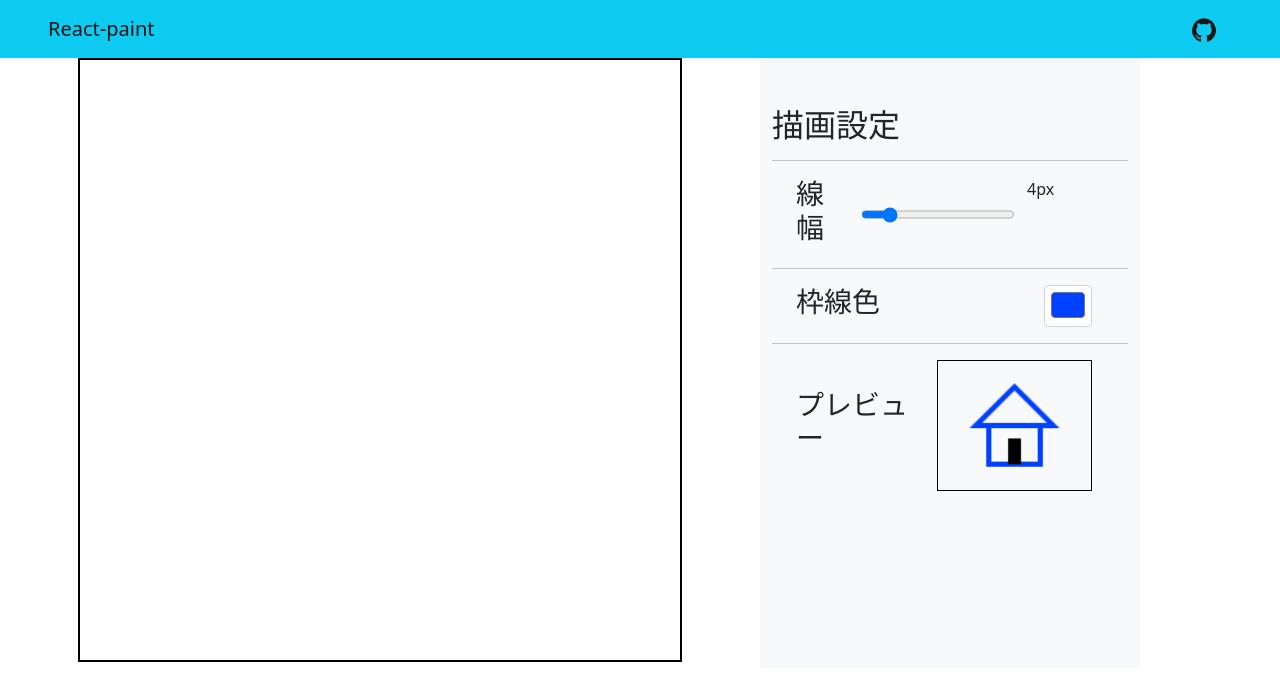
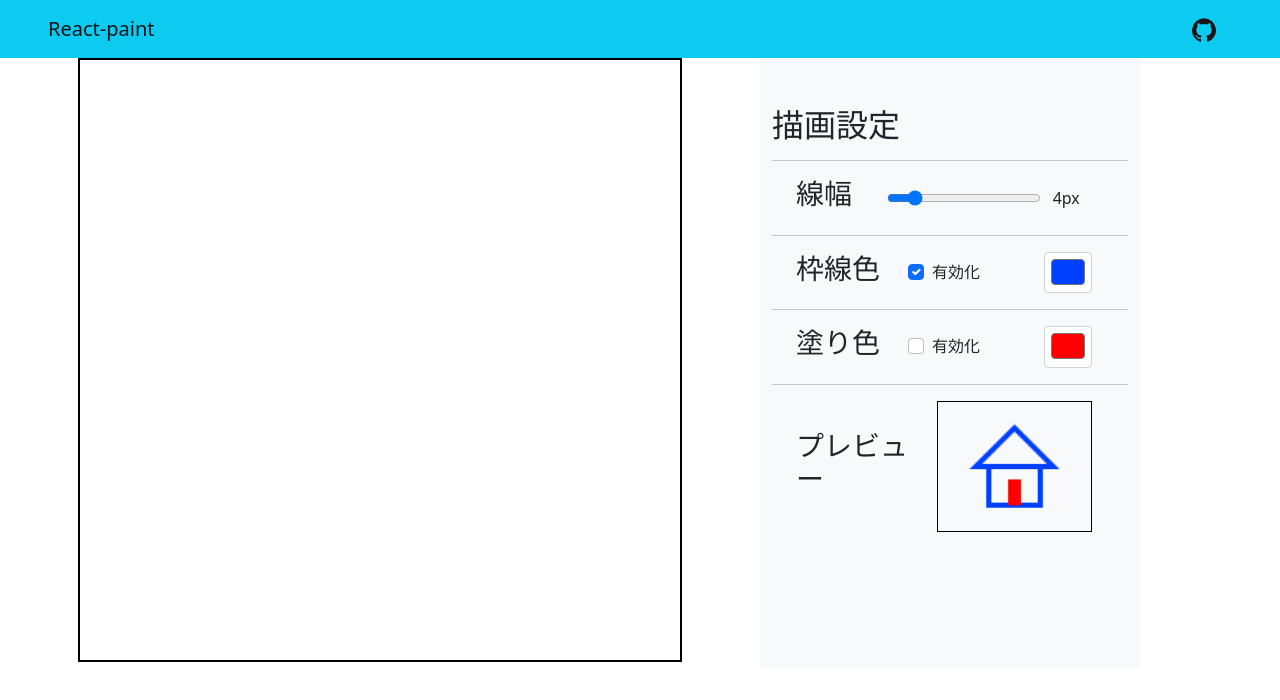
Before and after one commit to kotodu/react-paint, a React (Create React App) app: page / in a window 1280 px wide. Shown: the top 700 px of the page. Built offline with nearby package versions, Linux system fonts and the light colour scheme.

Commit message:
✨塗り色の導入と有効化の導入

```diff
--- a/src/App.jsx
+++ b/src/App.jsx
@@ -27,13 +27,26 @@ class App extends React.Component {
              * @default "#0040FF"
              * @description 既定値を参照する
              */
-            lineColor: APP.LINE_COLOR
+            lineColor: APP.LINE_COLOR,
+
+            /**
+             * @property {string} 塗り色
+             * @default "#FF0000"
+             * @description 既定値を参照する
+             */
+            fillColor: APP.FILL_COLOR,
+
+            strokeLine: true,
+            strokeRect: false
         }
     }
 
     render() {
         const lineWidth = this.state.lineWidth;
         const lineColor = this.state.lineColor;
+        const fillColor = this.state.fillColor;
+        const strokeLine = this.state.strokeLine;
+        const strokeRect = this.state.strokeRect;
 
         // 上部バー
         const topbar = (
@@ -54,6 +67,9 @@ class App extends React.Component {
             <RightBar
                 lineColor={lineColor}
                 lineWidth={lineWidth}
+                fillColor={fillColor}
+                isStrokeLine={strokeLine}
+                isStrokeRect={strokeRect}
                 setLineWidth={(newWidth) => {
                     this.setState({
                         lineWidth: newWidth
@@ -63,6 +79,21 @@ class App extends React.Component {
                     this.setState({
                         lineColor: newColor
                     });
+                }}
+                setFillColor={(newColor) => {
+                    this.setState({
+                        fillColor: newColor
+                    });
+                }}
+                changeCheckStrokeLine={() => {
+                    this.setState({
+                        strokeLine: !this.state.strokeLine
+                    });
+                }}
+                changeCheckStrokeRect={() => {
+                    this.setState({
+                        strokeRect:!this.state.strokeRect
+                    })
                 }}
             />
         );
--- a/src/components/ColorPicker.jsx
+++ b/src/components/ColorPicker.jsx
@@ -13,9 +13,14 @@ import React from "react";
  * @param {any} props
  * @returns {JSX.Element}
  */
-const ColorPicker = (props) => {
-    // 引数からの受け取り
-    const color = props.color;
+const ColorPicker = ({
+    color,
+    setColor,
+    id,
+    label,
+    isStroke,
+    changeCheckStroke
+}) => {
 
     // label
     const pickerLabel = (
@@ -23,25 +28,48 @@ const ColorPicker = (props) => {
             className="form-label col"
         >
             <label
-                htmlFor="color-picker"
+                htmlFor={id}
             >
-                枠線色
+                {label}
             </label>
         </h3>
     );
+
+    // 有効化チェックボックス
+    const strokeCheck = (
+        <div
+            className="form-check col align-self-center"
+        >
+            <input
+                className="form-check-input"
+                type="checkbox"
+                checked={isStroke}
+                id={"check-" + id}
+                onChange={() => {
+                    changeCheckStroke();
+                }}
+            />
+            <label
+                className="form-check-label"
+                htmlFor={"check-"+id}
+            >
+                有効化
+            </label>
+        </div>
+    )
 
     // picker本体
     const pickerInput = (
         <input
             type="color"
             className="form-control form-control-color col"
-            id="color-picker"
+            id={id}
             value={color}
             title="Choose your color"
             onChange={(e) => {
                 // 新たな色を上位コンポーネントへ渡す
                 const newColor = e.target.value;
-                props.setColor(newColor);
+                setColor(newColor);
             }}
         />
     );
@@ -53,6 +81,7 @@ const ColorPicker = (props) => {
             className="container row"
         >
             {pickerLabel}
+            {strokeCheck}
             {pickerInput}
         </div>
     );
--- a/src/components/RightBar.jsx
+++ b/src/components/RightBar.jsx
@@ -10,8 +10,14 @@ import ColorPicker from "./ColorPicker";
 const RightBar = ({
     lineColor,
     lineWidth,
+    fillColor,
+    isStrokeLine,
+    isStrokeRect,
     setLineWidth,
-    setLineColor
+    setLineColor,
+    setFillColor,
+    changeCheckStrokeLine,
+    changeCheckStrokeRect
 }) => {
 
     // ヘッダー部
@@ -29,20 +35,40 @@ const RightBar = ({
         />
     );
 
-    // カラーピッカー
-    const colorPicker = (
+    // 枠線カラーピッカー
+    const lineColorPicker = (
         <ColorPicker
+            id="color-picker-lineColor"
             color={lineColor}
             setColor={(newColor) => {
                 setLineColor(newColor);
             }}
+            label="枠線色"
+            isStroke={isStrokeLine}
+            changeCheckStroke={changeCheckStrokeLine}
         />
     );
+
+    // 塗り色カラーピッカー
+    const fillColorPicker = (
+        <ColorPicker
+            id="color-picker-fillColor"
+            color={fillColor}
+            setColor={(newColor) => {
+                setFillColor(newColor)
+            }}
+            label="塗り色"
+            isStroke={isStrokeRect}
+            changeCheckStroke={changeCheckStrokeRect}
+        />
+    );
+
     // サンプルのプレビュー
     const preview = (
         <PreviewHome
             lineColor={lineColor}
             lineWidth={lineWidth}
+            fillColor={fillColor}
         />
     );
 
@@ -55,7 +81,9 @@ const RightBar = ({
             <hr></hr>
             {sizePicker}
             <hr></hr>
-            {colorPicker}
+            {lineColorPicker}
+            <hr></hr>
+            {fillColorPicker}
             <hr></hr>
             {preview}
         </aside>
--- a/src/components/SizePicker.jsx
+++ b/src/components/SizePicker.jsx
@@ -31,13 +31,13 @@ const SizePicker = (props) => {
             className="container row"
         >
             <h3
-                className="col-3"
+                className="col-4"
             >
                 線幅
             </h3>
             {widthInput}
             <div
-                className="col-3"
+                className="col-2 align-self-center"
             >
                 {lineWidth}px
             </div>
--- a/src/const.js
+++ b/src/const.js
@@ -11,7 +11,13 @@ const defaultValues = {
      * @property {string} LINE_COLOR 枠色
      * @default "#0040FF"
      */
-    LINE_COLOR: "#0040FF"
+    LINE_COLOR: "#0040FF",
+
+    /**
+     * @property {string} FILL_COLOR 塗り色
+     * @default "#FF0000"
+     */
+    FILL_COLOR: "#FF0000"
 }
 
 // 念の為、値が変更されないようにする
```
